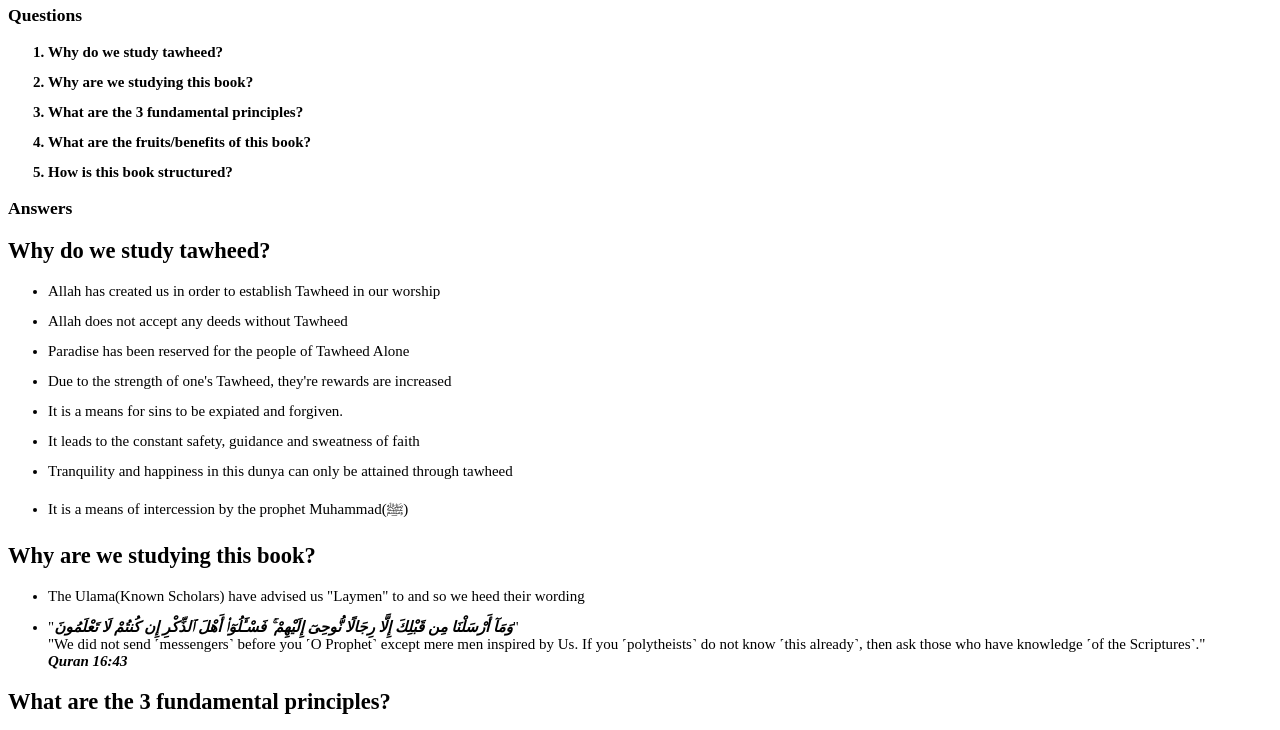
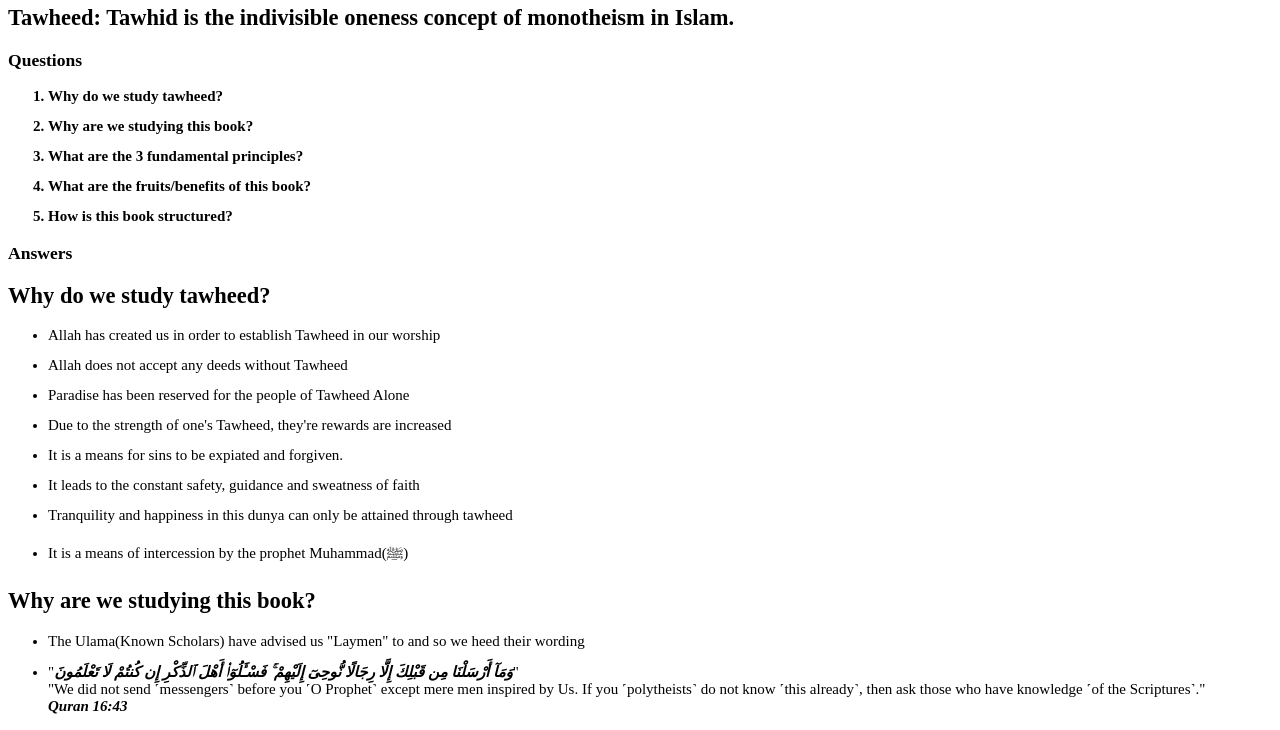
Before and after one commit to AbuAlKebulan/tawheed.github.io, a plain HTML site: page index.html in a window 1280 px wide. Shown: the part 69-799 px from the top of the page. Drawn offline with Linux system fonts and the light colour scheme.

Commit message:
Added meaning of tawheed

```diff
--- a/index.html
+++ b/index.html
@@ -9,6 +9,7 @@
   </head>
   <body>
     <h1>Tahweed -> Belief in One God -> Monotheism.</h1>
+    <h2>Tawheed: Tawhid is the indivisible oneness concept of monotheism in Islam.</h2>
     <h3>Questions</h3>
     <ol>
       <li>Why do we study tawheed?</li>
```
